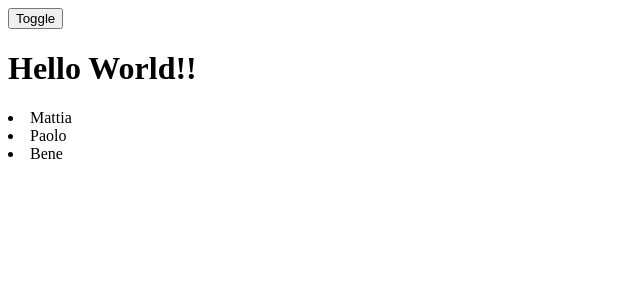
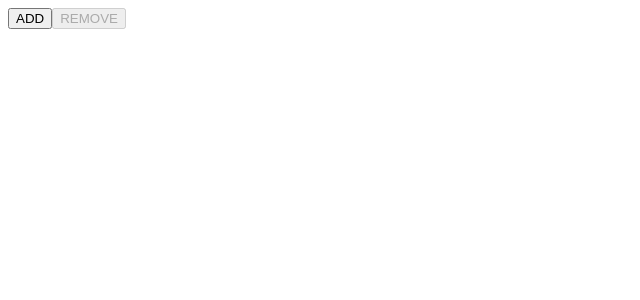
Before and after one commit to Paolo-Fiaschi/angular-udemy, an Angular app in the folder myApp/: page / in a window 1280 px wide. Shown: the top 300 px of the page, without its empty margins (0-640 px from the left). Built offline with nearby package versions, Linux system fonts and the light colour scheme.

Commit message:
attributi e []

```diff
--- a/myApp/src/app/app.component.ts
+++ b/myApp/src/app/app.component.ts
@@ -3,22 +3,21 @@ import { Component } from '@angular/core';
 @Component({
   selector: 'app-root',
   template: `
-    <button (click)="toggle()">Toggle</button>
-    <h1 *ngIf="visible">Hello World!!</h1>
-    <li
-    [hidden]="!visible"
-    *ngFor="let user of users">
-      {{user}}
-    </li>
+    <button [disabled]="url" (click)="load()">ADD</button>
+    <button [disabled]="!url" (click)="onLoad()">REMOVE</button>
+    <img *ngIf="url" [src]="url">
+    <div [innerHTML]="url"></div>
   `,
   styles: [`
 
   `]
 })
 export class AppComponent {
-  visible = true;
-  users = ['Mattia', 'Paolo', 'Bene'];
-  toggle() {
-    this.visible = !this.visible;
+  url: string;
+  load(): void{
+    this.url = 'https://angular.io/assets/images/logos/angular/angular.png';
+  }
+  onLoad(): void{
+    this.url = null;
   }
 }
```
